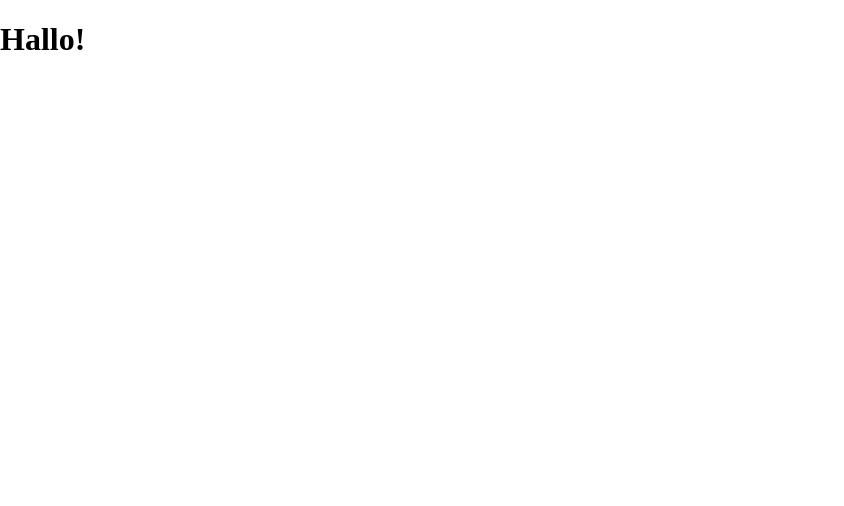
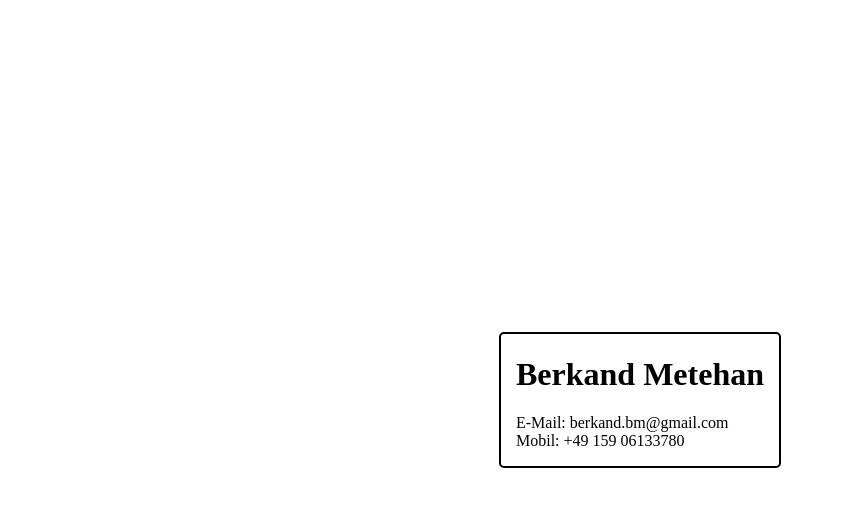
Before and after one commit to BerkandMetehan/BerkandMetehan.github.io, a plain HTML site: page index.html in a window 1280 px wide. Shown: the whole page, without its empty margins (0-844 px from the left). Drawn offline with Linux system fonts and the light colour scheme.

Commit message:
made a card

```diff
--- /dev/null
+++ b/css/fonts.css
@@ -0,0 +1,4 @@
+@font-face {
+    font-family: Quicksand;
+    src: url(../fonts/Quicksand/Quicksand-VariableFont_wght.ttf);
+}
--- a/css/style.css
+++ b/css/style.css
@@ -1,4 +1,18 @@
 body, html {
     margin: 0;
     height: 100%;
+    font-family: Quicksand;
 }
+
+.flex-container-1 {
+    display: flex;
+    justify-content: center;
+    align-items: center;
+    height: 100%;
+}
+
+.flex-visitenkarte {
+    border: 2px solid black;
+    border-radius: 5px;
+    padding: 0px 15px;
+}
--- a/index.html
+++ b/index.html
@@ -8,6 +8,14 @@
     <title>Berkand Metehan</title>
 </head>
 <body>
-    <h1>Hallo!</h1>
+    <div class="flex-container-1">
+        <div class="flex-visitenkarte">
+            <h1>Berkand Metehan</h1>
+            <p>
+                E-Mail: berkand.bm@gmail.com <br>
+                Mobil: +49 159 06133780 <br>
+            </p>
+        </div>
+    </div>
 </body>
 </html>
```
Also changed, not shown: fonts/Quicksand/OFL.txt (added), fonts/Quicksand/Quicksand-VariableFont_wght.ttf (added), fonts/Quicksand/README.txt (added), fonts/Quicksand/static/Quicksand-Bold.ttf (added), fonts/Quicksand/static/Quicksand-Light.ttf (added), fonts/Quicksand/static/Quicksand-Medium.ttf (added), fonts/Quicksand/static/Quicksand-Regular.ttf (added), fonts/Quicksand/static/Quicksand-SemiBold.ttf (added).
